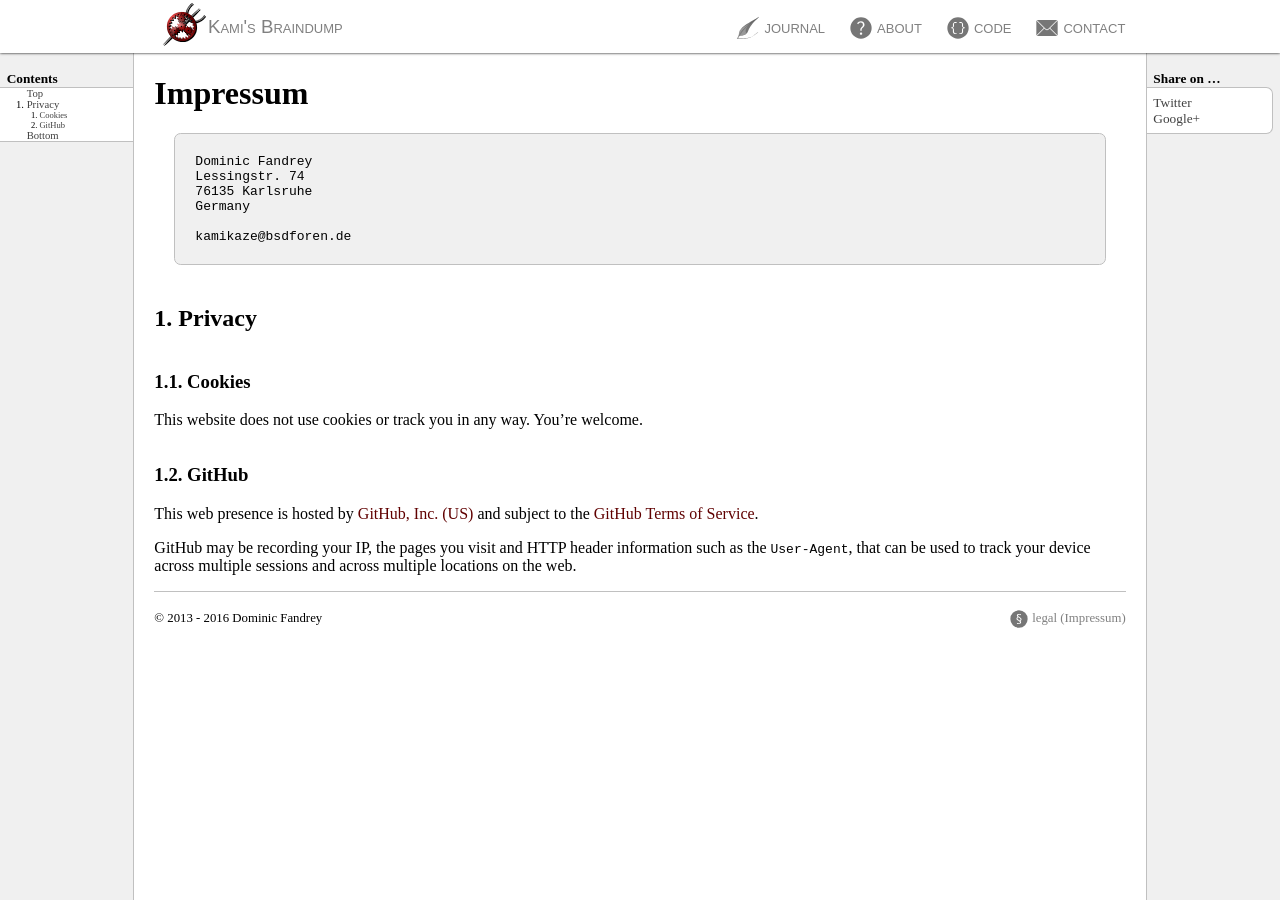
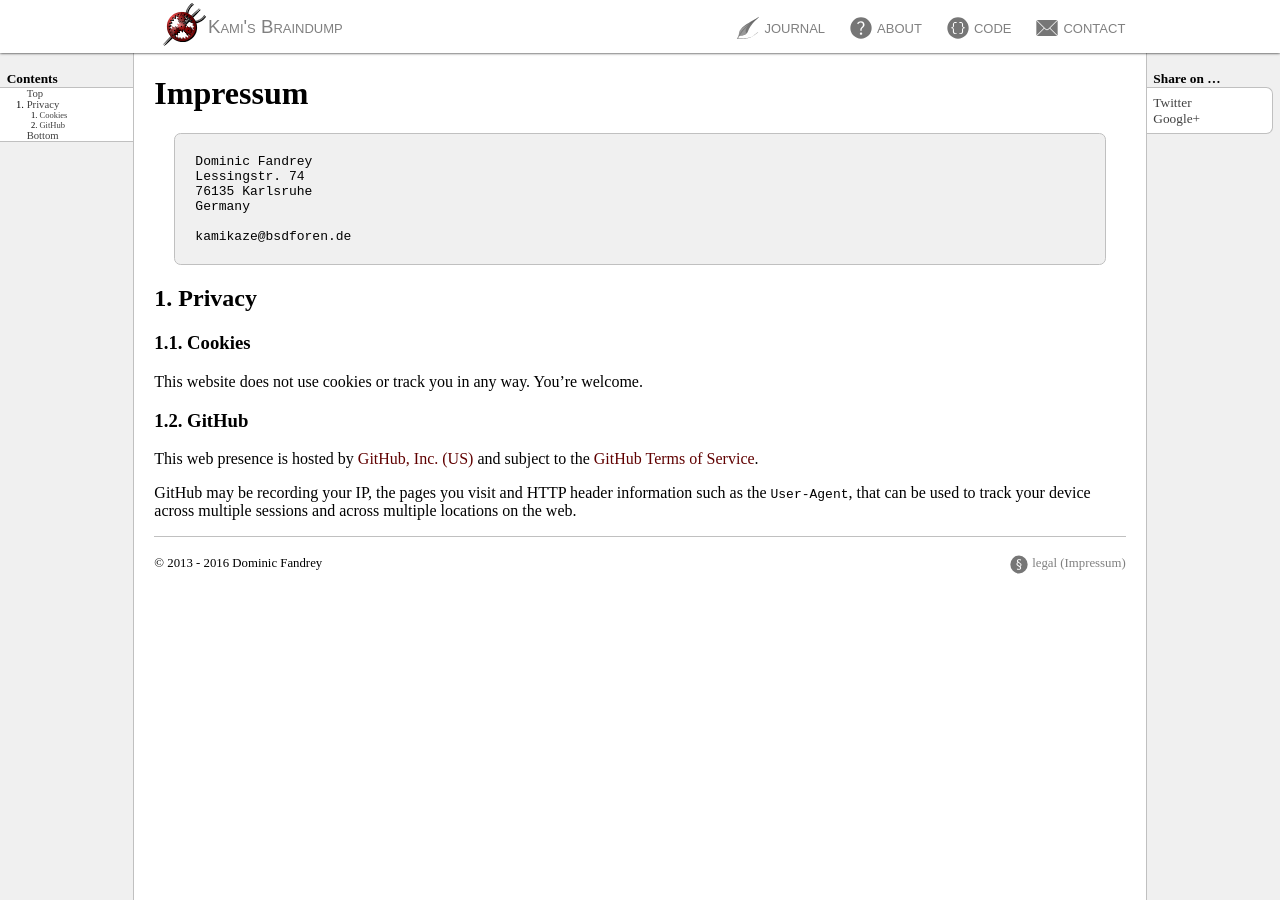
Before and after one commit to lonkamikaze/lonkamikaze.github.io, a Jekyll site: the page built from legal/index.md, in a window 1280 px wide. Built offline with Jekyll 4.4.1, drawn with Linux system fonts in a browser that asks for light colours.

Commit message:
Limit special padding rules to targeted headings

```diff
--- a/css/main.css
+++ b/css/main.css
@@ -531,12 +531,12 @@ body {
 	position:            relative;
 }
 
-#content h2, #content h3 {
+#content h2:target, #content h3:target {
 	margin-top:          calc(0.83em - 55pt);
 	padding-top:         55pt;
 }
 
-#content h3 {
+#content h3:target {
 	margin-top:          calc(1em - 55pt);
 }
 
@@ -645,12 +645,12 @@ body {
 	padding:             0pt 15pt;
 }
 
-#content h2, #content h3 {
+#content h2:target, #content h3:target {
 	margin-top:          calc(0.83em - 15pt);
 	padding-top:         15pt;
 }
 
-#content h3 {
+#content h3:target {
 	margin-top:          calc(1em - 15pt);
 }
 
```
